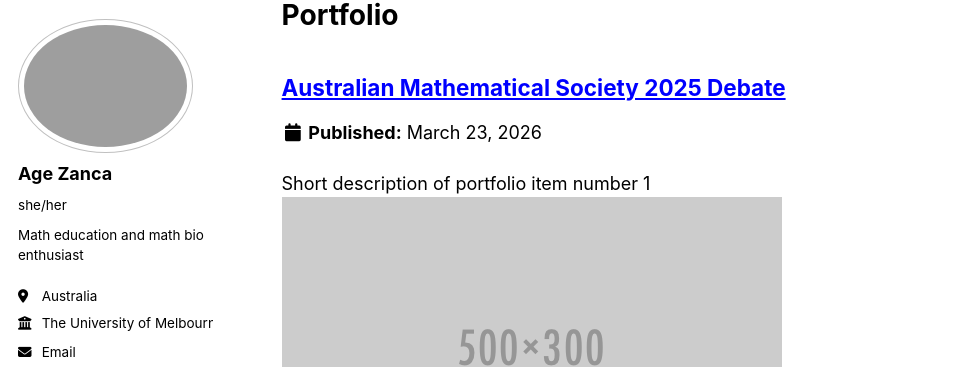
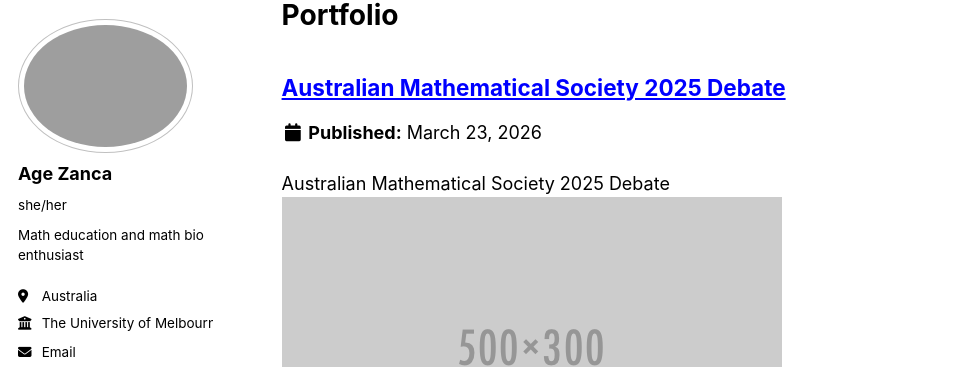
Before and after one commit to zancaa/zancaa.github.io, a Jekyll site: the page built from _pages/portfolio.html, in a window 1280 px wide and 1315 px high. Shown: the part 100-467 px from the top of the window, without its empty margins (0-960 px from the left). Built offline with Jekyll 4.4.1, drawn with Linux system fonts in a browser that asks for light colours; some web fonts are replaced; a script bundle is joined from its source files by our own code; library files that are not in the unit come from our copies; a file with an impossible date is left out.

Commit message:
Update debate.md

```diff
--- a/_portfolio/debate.md
+++ b/_portfolio/debate.md
@@ -1,6 +1,6 @@
 ---
 title: "Australian Mathematical Society 2025 Debate"
-excerpt: "Short description of portfolio item number 1<br/><img src='/images/500x300.png'>"
+excerpt: "Australian Mathematical Society 2025 Debate<br/><img src='/images/500x300.png'>"
 collection: portfolio
 ---
 
```
